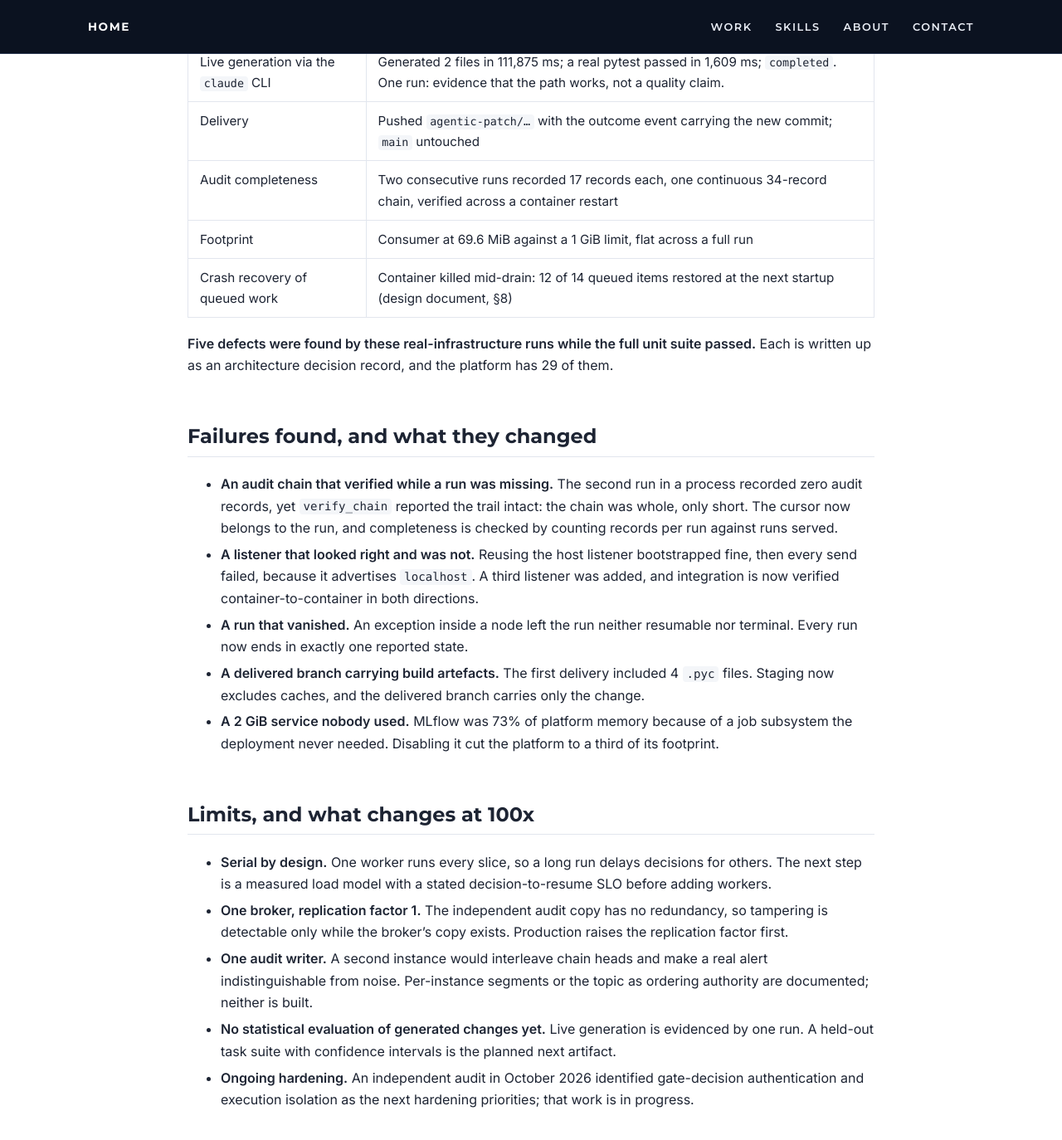
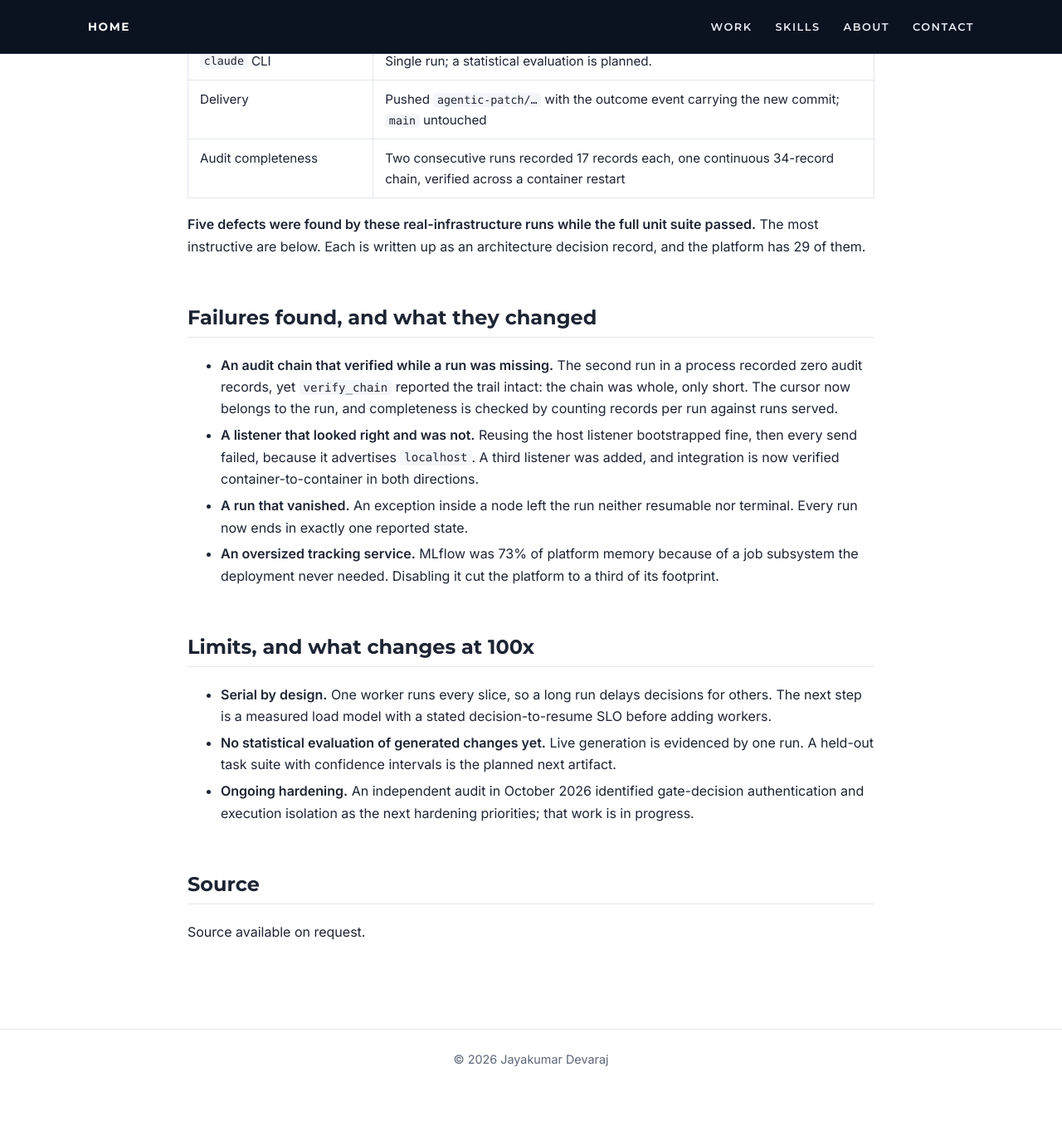
Before and after one commit to jayakumar-devaraj/jayakumar-devaraj.github.io, a Jekyll site: the page built from work/agentic-sdlc-platform.md, in a window 1280 px wide and 1400 px high, scrolled down 2303 px. Shown: the top 1374 px of the window at 83% size. Built offline with Jekyll 4.4.1, drawn with Linux system fonts in a browser that asks for light colours; after the commit the page ends 3622 px from its top, so only the background shows below that; some of the changed text lies outside the part shown.

Commit message:
Cut setup-scale, housekeeping and weakness detail from the case studies
Removes resource and deadline constraints, internal references, trivial failures, and two specific audit-integrity limits; rewrites the platform and RAG openings.

```diff
--- a/work/agentic-sdlc-platform.md
+++ b/work/agentic-sdlc-platform.md
@@ -6,7 +6,7 @@ permalink: /work/agentic-sdlc-platform.html
 
 ## Problem and constraint
 
-Detect operational regressions in a running service, then orchestrate a governed, human-gated software change against that service's repository. The starting point was a monolith. The constraints shaped the design: one developer, an 8 GiB Docker allocation, no GPU, and a rule that every repository must clone and start with no sibling checkout present.
+Detect operational regressions in a running service, then orchestrate a governed, human-gated software change against that service's repository. I decomposed a monolith into four independently deployable repositories, each of which builds and runs on its own.
 
 ## Topology
 
@@ -49,27 +49,22 @@ Four repositories coupled only through Kafka topics and one contract package. No
 |---|---|
 | Durable gate across processes | A parked run was resumed by a *different* process after the original was killed |
 | End-to-end replay run | Both gates answered, real pytest passed in 1,336 ms, `completed` |
-| Live generation via the `claude` CLI | Generated 2 files in 111,875 ms; a real pytest passed in 1,609 ms; `completed`. One run: evidence that the path works, not a quality claim. |
+| Live generation via the `claude` CLI | Generated 2 files in 111,875 ms; a real pytest passed in 1,609 ms; `completed`. Single run; a statistical evaluation is planned. |
 | Delivery | Pushed `agentic-patch/…` with the outcome event carrying the new commit; `main` untouched |
 | Audit completeness | Two consecutive runs recorded 17 records each, one continuous 34-record chain, verified across a container restart |
-| Footprint | Consumer at 69.6 MiB against a 1 GiB limit, flat across a full run |
-| Crash recovery of queued work | Container killed mid-drain: 12 of 14 queued items restored at the next startup (design document, §8) |
 
-**Five defects were found by these real-infrastructure runs while the full unit suite passed.** Each is written up as an architecture decision record, and the platform has 29 of them.
+**Five defects were found by these real-infrastructure runs while the full unit suite passed.** The most instructive are below. Each is written up as an architecture decision record, and the platform has 29 of them.
 
 ## Failures found, and what they changed
 
 - **An audit chain that verified while a run was missing.** The second run in a process recorded zero audit records, yet `verify_chain` reported the trail intact: the chain was whole, only short. The cursor now belongs to the run, and completeness is checked by counting records per run against runs served.
 - **A listener that looked right and was not.** Reusing the host listener bootstrapped fine, then every send failed, because it advertises `localhost`. A third listener was added, and integration is now verified container-to-container in both directions.
 - **A run that vanished.** An exception inside a node left the run neither resumable nor terminal. Every run now ends in exactly one reported state.
-- **A delivered branch carrying build artefacts.** The first delivery included 4 `.pyc` files. Staging now excludes caches, and the delivered branch carries only the change.
-- **A 2 GiB service nobody used.** MLflow was 73% of platform memory because of a job subsystem the deployment never needed. Disabling it cut the platform to a third of its footprint.
+- **An oversized tracking service.** MLflow was 73% of platform memory because of a job subsystem the deployment never needed. Disabling it cut the platform to a third of its footprint.
 
 ## Limits, and what changes at 100x
 
 - **Serial by design.** One worker runs every slice, so a long run delays decisions for others. The next step is a measured load model with a stated decision-to-resume SLO before adding workers.
-- **One broker, replication factor 1.** The independent audit copy has no redundancy, so tampering is detectable only while the broker's copy exists. Production raises the replication factor first.
-- **One audit writer.** A second instance would interleave chain heads and make a real alert indistinguishable from noise. Per-instance segments or the topic as ordering authority are documented; neither is built.
 - **No statistical evaluation of generated changes yet.** Live generation is evidenced by one run. A held-out task suite with confidence intervals is the planned next artifact.
 - **Ongoing hardening.** An independent audit in October 2026 identified gate-decision authentication and execution isolation as the next hardening priorities; that work is in progress.
 
```
Also changed, not shown: work/cobol-modernizer.md (+1 -2 lines), work/event-driven-chatbot.md (+3 -3 lines), work/rag-evaluation.md (+1 -2 lines).
